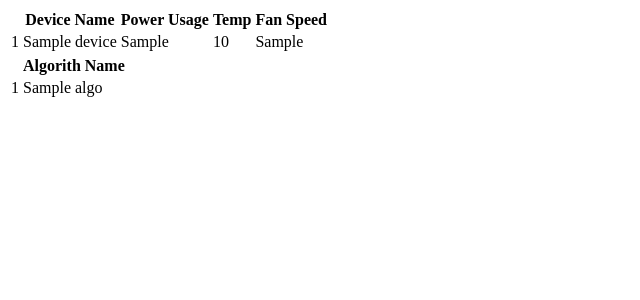
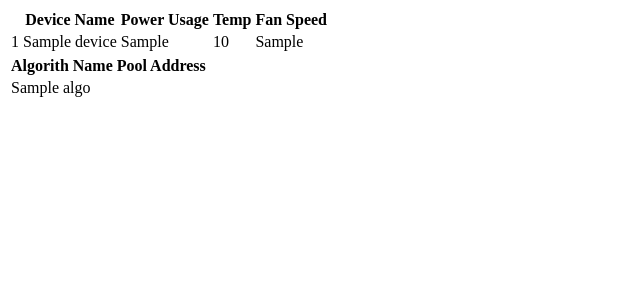
Before and after one commit to dcodos/NH-Stats, a Flask app: template dashboard/templates/index.html in a window 1280 px wide. Shown: the top 300 px of the page, without its empty margins (0-640 px from the left). Run offline with Flask 2, Linux system fonts and the light colour scheme; the template is opened without the code that fills it: most values are stand-ins (such as "Sample title", 1, 10 or a date in 2020).

Commit message:
fixed pool address

```diff
--- a/dashboard/templates/index.html
+++ b/dashboard/templates/index.html
@@ -24,19 +24,17 @@
 
       <table>
         <thead>
-          <th></th>
           <th>Algorith Name</th>
-          <th></th>
+          <th>Pool Address</th>
         </thead>
         {% for algo in algorithms %}
         <tr>
-          <td>{{ algo.algorithm_id }}</td>
           <td>{{ algo.name }}</td>
           <td>
             <ul>
             {% for pool in algo.pools %}
               {% if pool.connected %}
-                <li>pool.address</li>
+                <li>{{ pool.address }}</li>
               {% endif %}
             {% endfor %}
             </ul>
```
